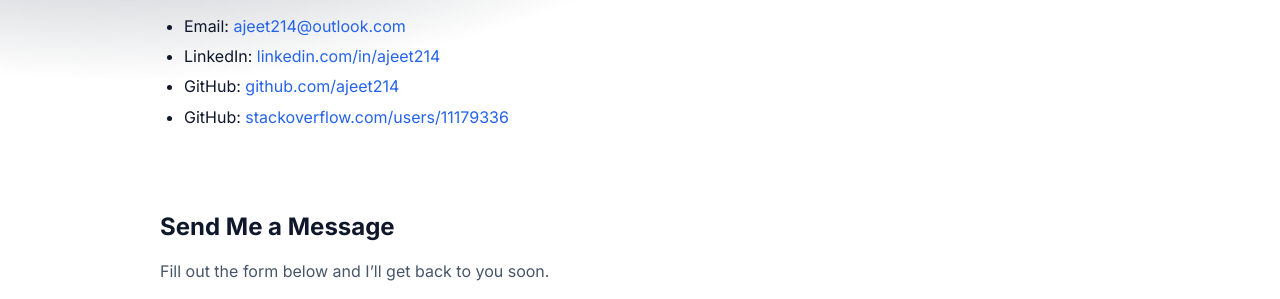
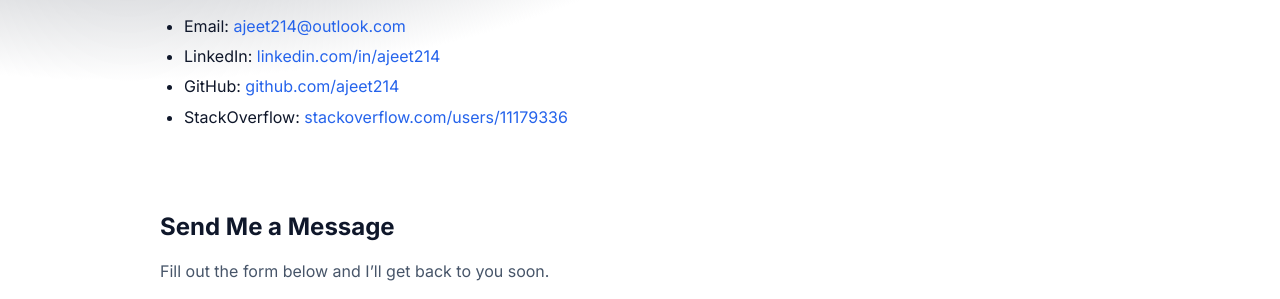
Before and after one commit to ajeet214/ajeet214.github.io, a Jekyll site: the page built from contact/index.html, in a window 1280 px wide and 1130 px high. Shown: the part 166-465 px from the top of the window. Built offline with Jekyll 4.4.1, drawn with Linux system fonts in a browser that asks for light colours.

Commit message:
add stackoverflow

```diff
--- a/contact/index.html
+++ b/contact/index.html
@@ -10,7 +10,7 @@ active: contact
   <li>Email: <a href="mailto:ajeet214@outlook.com">ajeet214@outlook.com</a></li>
   <li>LinkedIn: <a href="https://www.linkedin.com/in/ajeet214/" target="_blank" rel="noopener">linkedin.com/in/ajeet214</a></li>
   <li>GitHub: <a href="https://github.com/ajeet214" target="_blank" rel="noopener">github.com/ajeet214</a></li>
-  <li>GitHub: <a href="https://stackoverflow.com/users/11179336/ajeet-verma" target="_blank" rel="noopener">stackoverflow.com/users/11179336</a></li>
+  <li>StackOverflow: <a href="https://stackoverflow.com/users/11179336/ajeet-verma" target="_blank" rel="noopener">stackoverflow.com/users/11179336</a></li>
 </ul>
 <!-- 👇 Add Contact Form Below -->
 <section class="contact-section">
```
